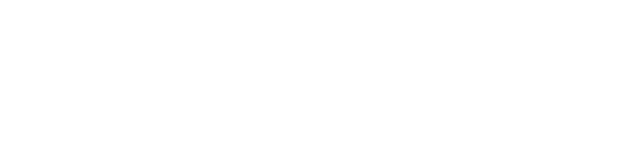
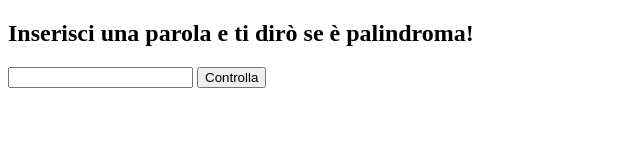
Before and after one commit to totarochristian/js-paliedispari, a plain HTML site: page index.html in a window 1280 px wide. Shown: the whole page, without its empty margins (0-640 px from the left). Drawn offline with Linux system fonts and the light colour scheme.

Commit message:
Define the palidrome div that contains the element needed to check if a word is palidrome or not

```diff
--- a/index.html
+++ b/index.html
@@ -12,6 +12,11 @@
     <script src="./js/script.js" defer></script>
 </head>
 <body>
-
+    <div class="palidrome">
+        <h2>Inserisci una parola e ti dirò se è palindroma!</h2>
+        <input type="text" name="word" id="word">
+        <button id="wordSubmit">Controlla</button>
+        <p id="palidromeResult"></p>
+    </div>
 </body>
 </html>
```
